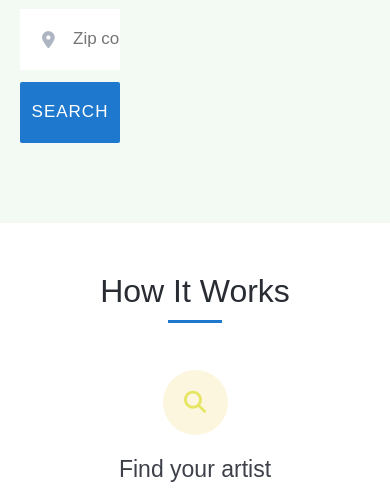
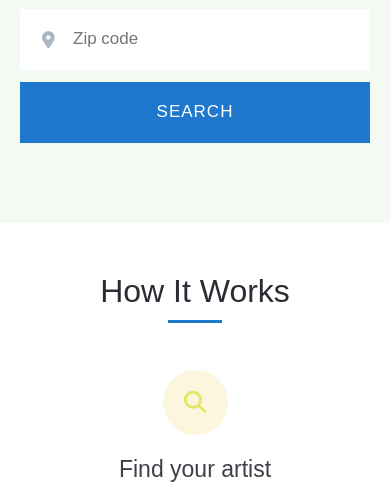
Before and after one commit to 23harshitkumar/Project2_ArtistFinder, a plain HTML site: page index.html in a window 390 px wide. Shown: the part 327-817 px from the top of the page. Drawn offline with Linux system fonts and the light colour scheme.

Commit message:
Update index.html
Made some changes in media query at 470px. Fixed the width in form as 100% instead of 100px and added a full stop before button.

```diff
--- a/index.html
+++ b/index.html
@@ -431,10 +431,10 @@ body {
     }
 
     .form {
-        width: 100px;
+        width: 100%;
     }
 
-    .input , btn{
+    .input , .btn{
         border-radius: 0;
     }
 
```
